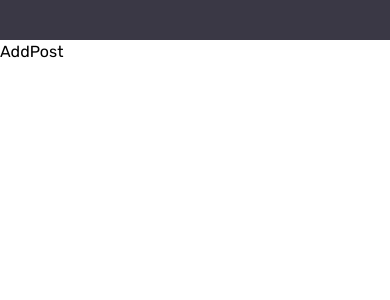
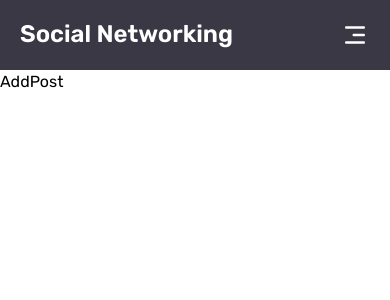
Before and after one commit to Sulaiman-Baig/social_network_website, a React (Create React App) app: page /addpost in a window 390 px wide. Shown: the top 300 px of the page. Built offline with nearby package versions, Linux system fonts and the light colour scheme.

Commit message:
responsive nav bar

```diff
--- a/src/components/Header.js
+++ b/src/components/Header.js
@@ -3,7 +3,7 @@ import { Link, useLocation } from "react-router-dom";
 import { CgMenuRightAlt } from "react-icons/cg";
 const Header = () => {
   const location = useLocation();
-  const [showMenu, setShowMenu] = useState(true);
+  const [showMenu, setShowMenu] = useState(false);
   const menuItems = [
     {
       title: "Home",
@@ -25,45 +25,54 @@ const Header = () => {
 
   return (
     <div className="p-5 bg-primary">
-      {showMenu && (
-        <div className="flex justify-end mr-5 mt-5 lg:hidden xl:hidden  3xl:hidden bg-primary">
-          <CgMenuRightAlt size={30} color="white" />
+      {!showMenu && (
+        <div className="md:flex justify-end hidden bg-primary -mb-8">
+          <CgMenuRightAlt
+            size={30}
+            color="white"
+            className="cursor-pointer"
+            onClick={() => setShowMenu(true)}
+          />
         </div>
       )}
-      {/* web view */}
-      <div className="flex space-x-10 justify-end items-center md:hidden">
-        {menuItems.map((item) => {
-          return (
-            <Link
-              to={`${item.path}`}
-              className={`text-gray-200 ${
-                item.path === location.pathname &&
-                "bg-white text-gray-950 rounded py-1 px-3"
-              }`}
-            >
-              {item.title}
-            </Link>
-          );
-        })}
-      </div>
-      {/*  mobile view  */}
-      {showMenu && (
-        <div className="flex space-x-10 justify-end items-end flex-col space-y-5 lg:hidden xl:hidden 3xl:hidden ">
+      <div className="flex items-center justify-between">
+        <h1 className="text-2xl font-semibold text-white" >Social Networking</h1>
+        {/* web view */}
+        <div className="flex space-x-10 justify-end items-center md:hidden">
           {menuItems.map((item) => {
             return (
               <Link
                 to={`${item.path}`}
                 className={`text-gray-200 ${
                   item.path === location.pathname &&
-                  "bg-white text-black rounded py-1 px-3"
+                  "bg-white text-gray-950 rounded py-1 px-3"
                 }`}
+                onClick={() => setShowMenu(true)}
               >
                 {item.title}
               </Link>
             );
           })}
         </div>
-      )}
+        {/*  mobile view  */}
+        {showMenu && (
+          <div className="md:flex space-x-10 justify-end flex-col items-end  space-y-5 hidden ">
+            {menuItems.map((item) => {
+              return (
+                <Link
+                  to={`${item.path}`}
+                  className={`text-gray-200 ${
+                    item.path === location.pathname &&
+                    "bg-white text-gray-950 rounded py-1 px-3"
+                  }`}
+                >
+                  {item.title}
+                </Link>
+              );
+            })}
+          </div>
+        )}
+      </div>
     </div>
   );
 };
```
